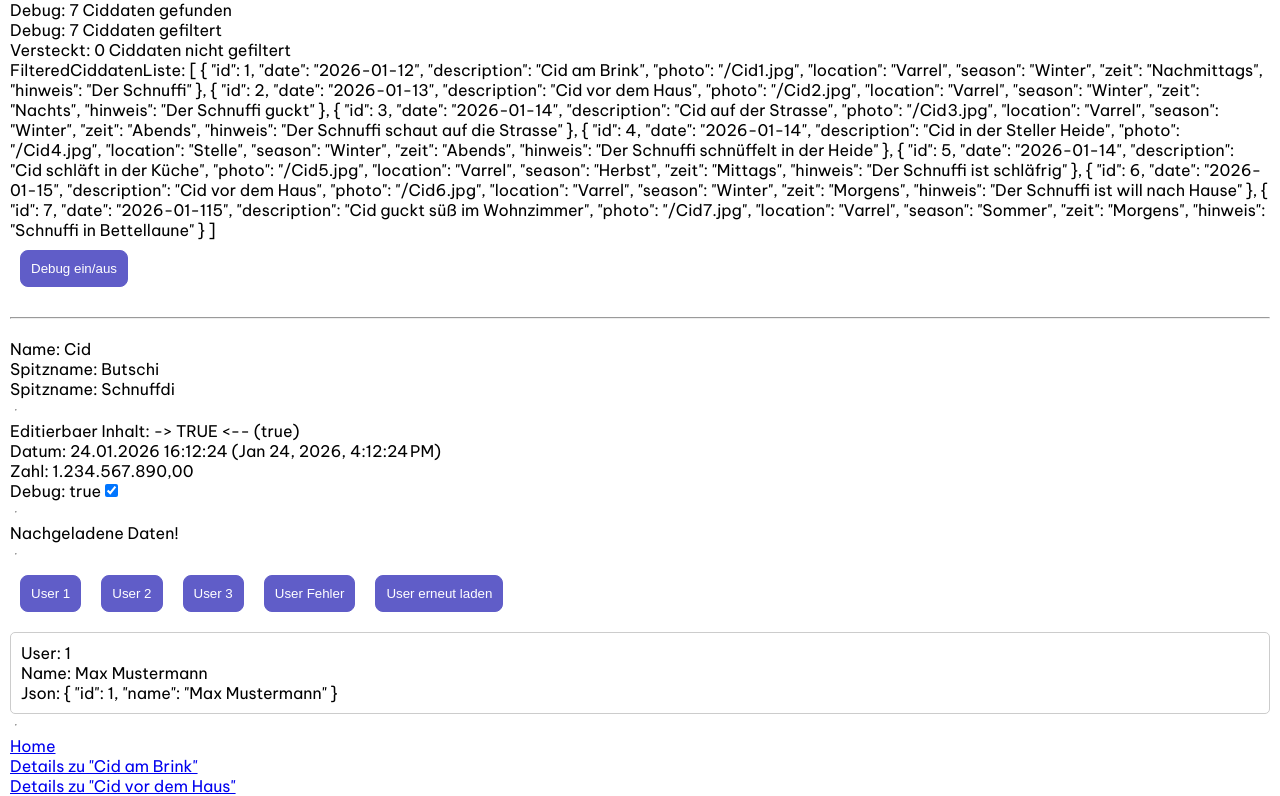
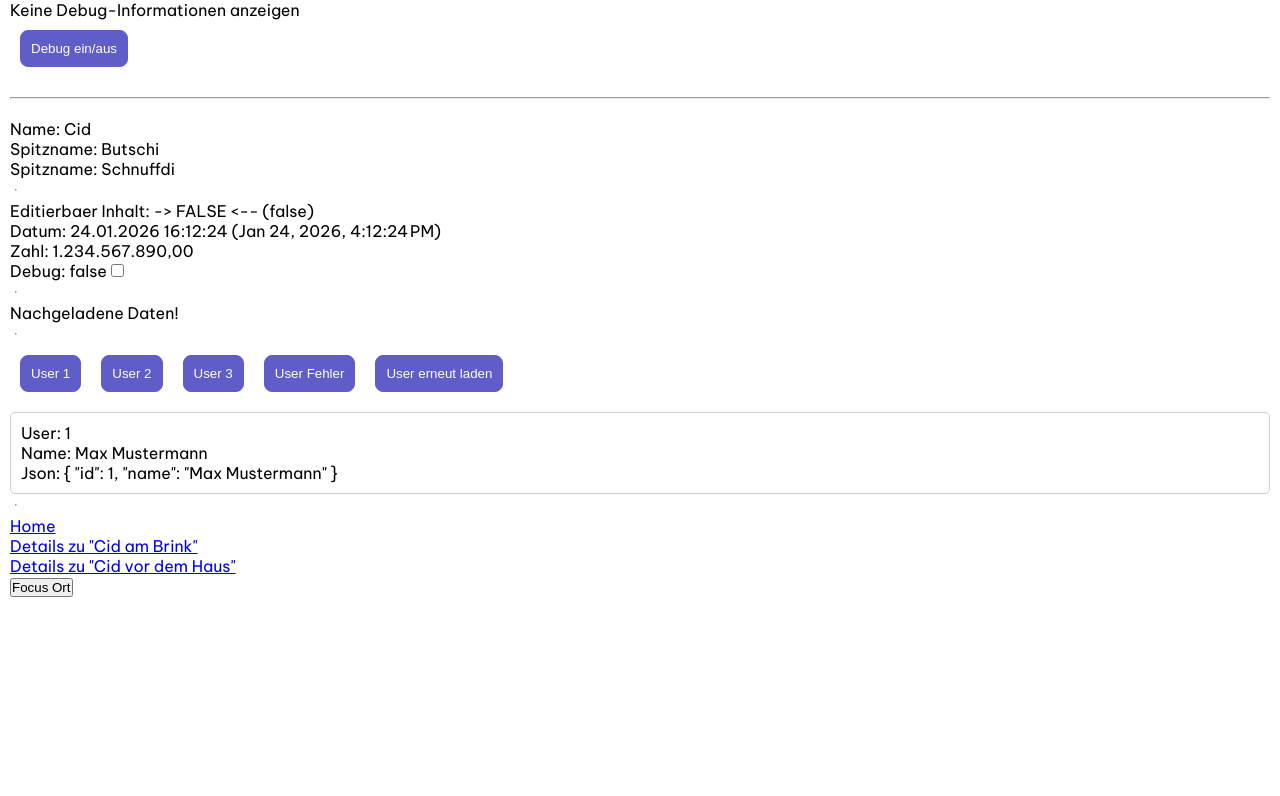
Before and after one commit to mbeier1406/ng-chaos, an Angular app: page / in a window 1280 px wide. Shown: the part 1596-2392 px from the top of the page. After the commit the page ends 2203 px from the top, so only its background shows below. Built offline with nearby package versions, Linux system fonts and the light colour scheme; data requests are answered from the project's data file.

Commit message:
ViewChild mit Zugriff auf Child-Komponente.

```diff
--- a/src/app/features/debug/debug.ts
+++ b/src/app/features/debug/debug.ts
@@ -26,7 +26,7 @@ export class Debug {
    * Status des Debug-Modus
    * @default true
    */
-  debug = true;
+  debug : boolean = false;
 
   /**
    * Status-Text für Debug-Informationen
--- a/src/app/features/home/home.ts
+++ b/src/app/features/home/home.ts
@@ -54,6 +54,9 @@ export class Home implements OnDestroy {
   /** Referenz zum Ort-Input */
   ortInput = viewChild<ElementRef<HTMLInputElement>>('ort');
 
+  /** Referenz zur Debug-Komponente */
+  debugComponent = viewChild<Debug>(Debug);
+
 
   /**
    * Konstruktor - lädt alle Ciddaten beim Initialisieren
@@ -80,6 +83,16 @@ export class Home implements OnDestroy {
    */
   ngOnDestroy() {
     this.subscription?.unsubscribe();
+  }
+
+  /**
+   * After View Init Lifecycle Hook - loggt die Debug-Komponente auf die Browser Console
+   *
+   * @description
+   * Wird nach der View Initialisierung aufgerufen und loggt die Debug-Komponente.
+   */
+  ngAfterViewInit() {
+    console.log('Debug Component:', this.debugComponent());
   }
 
   /**
```
